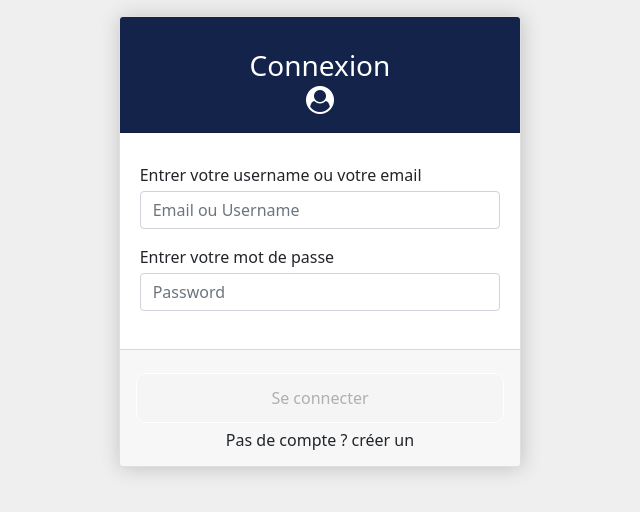
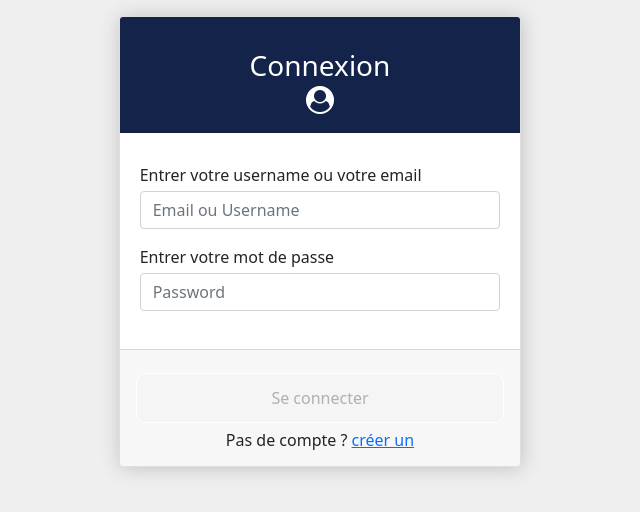
Before and after one commit to StephaneCash/AppRecours, a React (Create React App) app: page / in a window 1280 px wide. Shown: the top 512 px of the page, without its empty margins (320-960 px from the left). Built offline with nearby package versions, Linux system fonts and the light colour scheme.

Commit message:
Form Register

```diff
--- a/src/RoutesEtudiant/RoutesEtudiants.js
+++ b/src/RoutesEtudiant/RoutesEtudiants.js
@@ -11,6 +11,7 @@ import AddProf from '../forms/AddProf';
 import Cours from '../pages/Cours';
 import AddCours from '../forms/AddCours';
 import AttributesCours from '../forms/AttributesCours';
+import Register from '../pages/Register';
 
 function RoutesEtudiants() {
   return (
@@ -28,6 +29,7 @@ function RoutesEtudiants() {
         <Route path='/cours' element={<Cours />} />
         <Route path="/cours/add-cours" element={<AddCours />} />
         <Route path="/professeurs/attribution-cours" element={<AttributesCours />} />
+        <Route path="/inscription" element={<Register />} />
       </Routes>
     </BrowserRouter>
   )
--- a/src/pages/Login.js
+++ b/src/pages/Login.js
@@ -13,7 +13,7 @@ function Login() {
     const [pwd, setPwd] = useState('');
     const [err, setErr] = useState({});
 
-    const { setUserLoggedIn, userLoggedIn} = useContext(multiStepContext);
+    const { setUserLoggedIn, userLoggedIn } = useContext(multiStepContext);
 
     // Is Valids Inputs
     const [isValidEmail, setIsValidEmail] = useState(false);
@@ -50,7 +50,7 @@ function Login() {
                 localStorage.setItem('user', JSON.stringify(res.data))
             }
 
-            if(res.data.role === "admin"){
+            if (res.data.role === "admin") {
 
             }
             navigate('/dashboard');
@@ -62,7 +62,7 @@ function Login() {
         })
     };
 
-    console.log(userLoggedIn , " DATA LOGGED")
+    console.log(userLoggedIn, " DATA LOGGED")
 
     return (
         <div className='col-sm-4 mt-3 container'>
@@ -102,11 +102,11 @@ function Login() {
                             <button
                                 onClick={connecter}
                                 type='button'
-                                className='btn' style={{ backgroundColor: '#14234a', color: "#fff", width: "100%" }}>{btnState ? <i className="fa fa-spinner fa-spin"></i> : 'Se connecter'}</button>
+                                className='btn' style={{ border: "1px solid silver", width: "100%" }}>{btnState ? <i className="fa fa-spinner fa-spin"></i> : 'Se connecter'}</button>
                     }
                     <br />
 
-                    <h6 className='mt-2'>Pas de compte ? créer un <NavLink to='inscription'></NavLink></h6>
+                    <h6 className='mt-2'>Pas de compte ?  <NavLink to='/inscription'>créer un</NavLink></h6>
                 </div>
             </div>
         </div>
--- /dev/null
+++ b/src/pages/Register.js
@@ -0,0 +1,9 @@
+import React from 'react'
+
+function Register() {
+  return (
+    <div>Register</div>
+  )
+}
+
+export default Register
```
